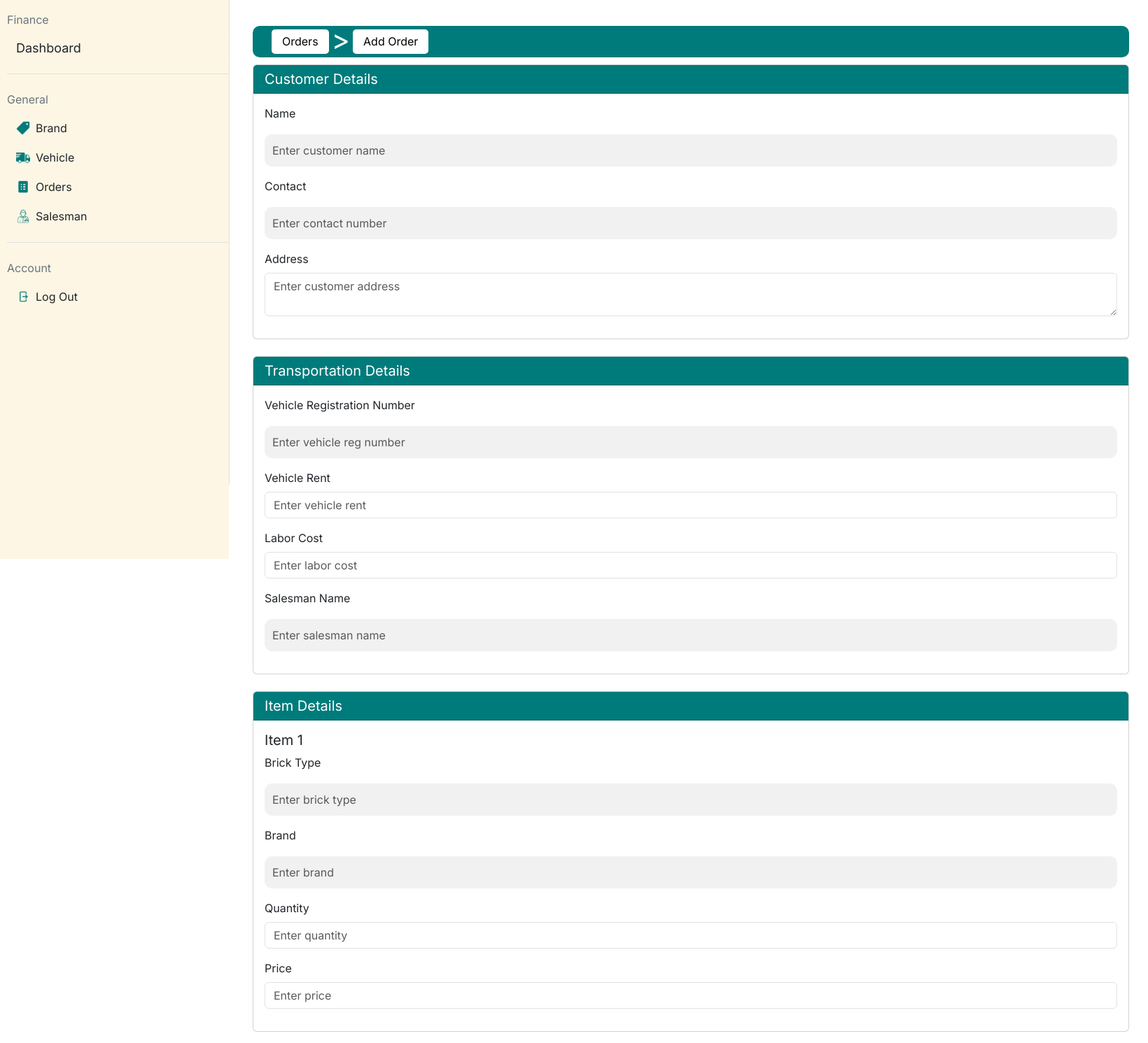
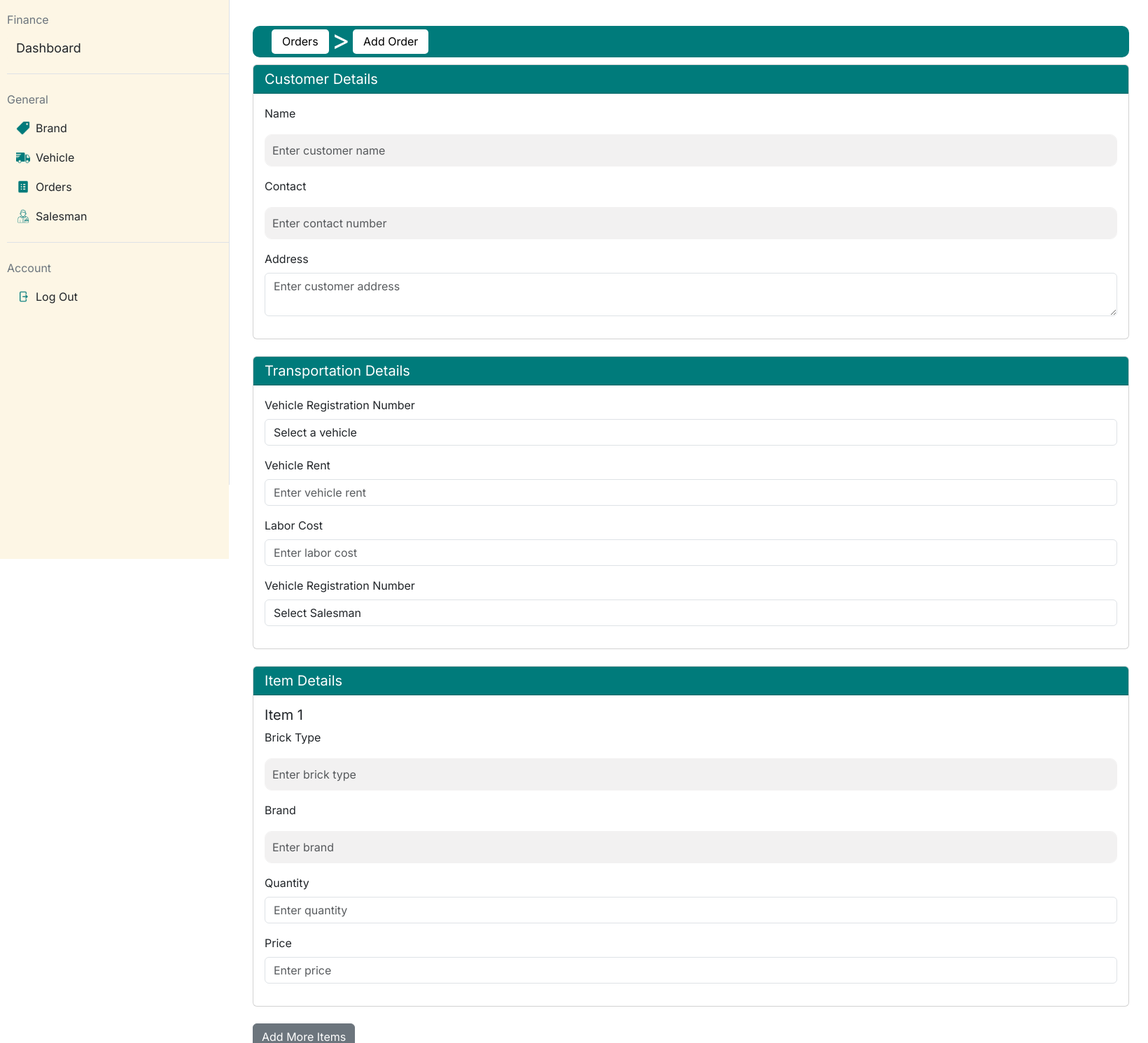
Before and after one commit to jazilarfin/SDA-Project, a Flask app: page /add_order in a window 1640 px wide. Shown: the part 107-1598 px from the top of the page at 70% size. Run offline with Flask 3, Linux system fonts and the light colour scheme.

Commit message:
drop down for vehicel and salesman add_order.html

```diff
--- a/templates/add_order.html
+++ b/templates/add_order.html
@@ -69,9 +69,20 @@
                 <h5 class="mb-0">Transportation Details</h5>
             </div>
             <div class="card-body">
+                <!--
                 <div class="mb-3">
                     <label for="vehicle_reg_number" class="form-label">Vehicle Registration Number</label>
                     <input type="text" name="vehicle_reg_number" id="vehicle_reg_number" class="form-control" placeholder="Enter vehicle reg number" required>
+                </div> -->
+                <div class="mb-3">
+                    <label for="vehicle_reg_number" class="form-label">Vehicle Registration Number</label>
+                    <select name="vehicle_reg_number" id="vehicle_reg_number" class="form-control" required>
+                        <option value="" disabled selected>Select a vehicle</option>
+                        {% for vehicle in vehicles %}
+                        <option value="{{ vehicle.registration_no }}">{{ vehicle.registration_no }} - {{ vehicle.vehicle_type }}</option>
+                        {% endfor %}
+                    </select>
+                    <!-- <small class="form-text text-muted">Choose from the existing vehicles or enter a new one.</small> -->
                 </div>
                 <div class="mb-3">
                     <label for="vehicle_rent" class="form-label">Vehicle Rent</label>
@@ -81,9 +92,19 @@
                     <label for="labor_cost" class="form-label">Labor Cost</label>
                     <input type="number" name="labor_cost" id="labor_cost" class="form-control" placeholder="Enter labor cost" required>
                 </div>
-                <div class="mb-3">
+                <!--<div class="mb-3">
                     <label for="salesman_name" class="form-label">Salesman Name</label>
                     <input type="text" name="salesman_name" id="salesman_name" class="form-control" placeholder="Enter salesman name" required>
+                </div> -->
+                <div class="mb-3">
+                    <label for="salesman_name" class="form-label">Vehicle Registration Number</label>
+                    <select name="salesman_name" id="salesman_name" class="form-control" required>
+                        <option value="" disabled selected>Select Salesman</option>
+                        {% for salesman in salesmen %}
+                        <option value="{{ salesman.name }}">{{ salesman.name }} </option>
+                        {% endfor %}
+                    </select>
+                    <!-- <small class="form-text text-muted">Choose from the existing vehicles or enter a new one.</small> -->
                 </div>
             </div>
         </div>
```
